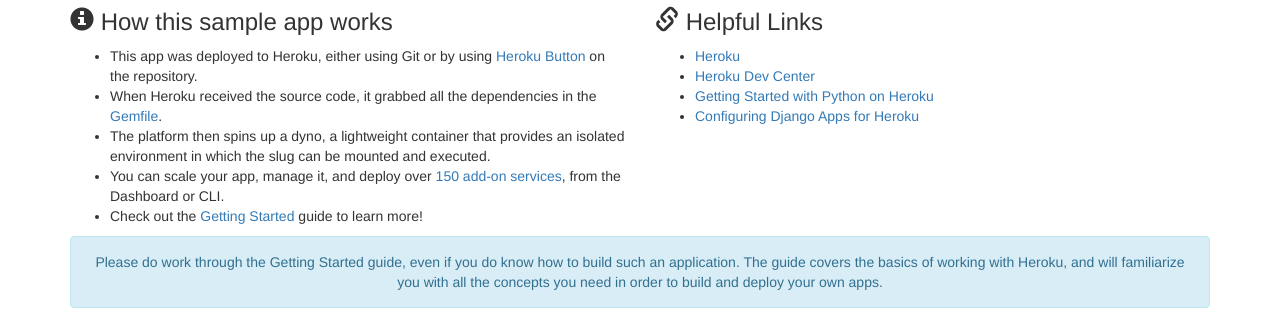
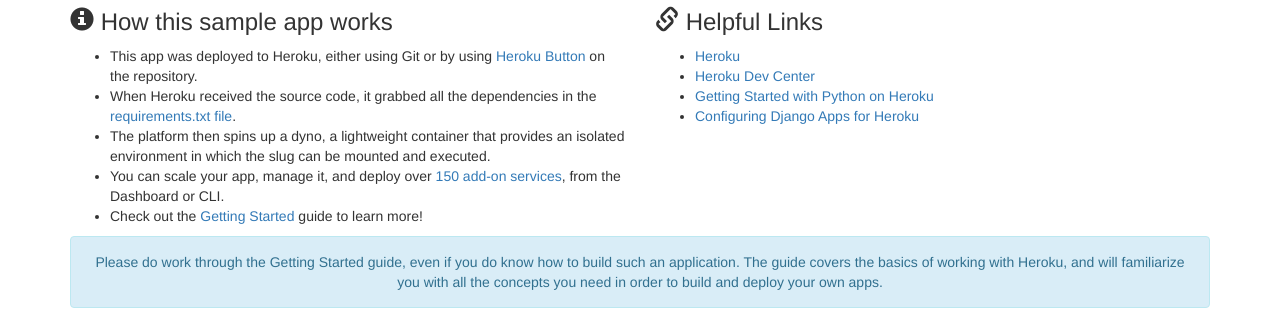
Before and after one commit to gold2ragon/django-react-heroku, a Django app: page / in a window 1280 px wide. Shown: the part 674-986 px from the top of the page. Run offline with Django 3.2, Linux system fonts and the light colour scheme; some libraries are stand-ins or nearby versions.

Commit message:
requirements.txt

```diff
--- a/hello/templates/index.html
+++ b/hello/templates/index.html
@@ -25,7 +25,7 @@
       <ul>
         <li>This app was deployed to Heroku, either using Git or by using <a href="https://github.com/heroku/python-getting-started">Heroku Button</a> on the repository.</li>
 
-        <li>When Heroku received the source code, it grabbed all the dependencies in the <a href="https://github.com/heroku/python-getting-started/blob/master/Gemfile">Gemfile</a>.</li>
+        <li>When Heroku received the source code, it grabbed all the dependencies in the <a href="https://github.com/heroku/python-getting-started/blob/master/requirements.txt">requirements.txt file</a>.</li>
         <li>The platform then spins up a dyno, a lightweight container that provides an isolated environment in which the slug can be mounted and executed.</li>
         <li>You can scale your app, manage it, and deploy over <a href="https://addons.heroku.com/">150 add-on services</a>, from the Dashboard or CLI.</li>
         <li>Check out the <a href="https://devcenter.heroku.com/articles/getting-started-with-python">Getting Started</a> guide to learn more!</li>
```
